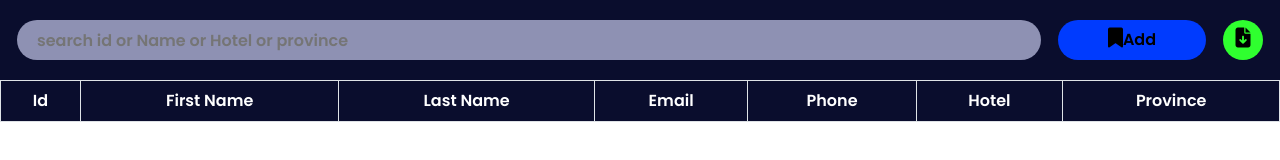
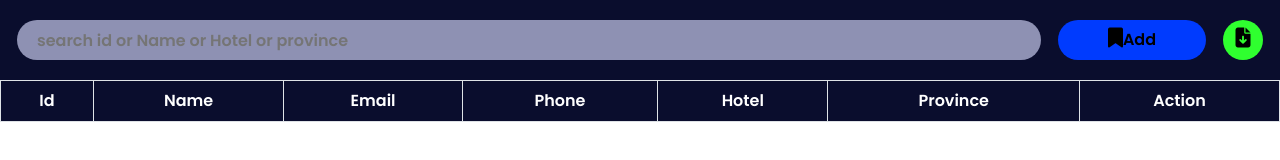
Before and after one commit to MihajaFi/App_Akory_Hotel, a plain HTML site: page Frontend/Admin/pages/staff.html in a window 1280 px wide. Drawn offline with nearby package versions, Linux system fonts and the light colour scheme; no server answers.

Commit message:
feat: update staff.html

```diff
--- a/Frontend/Admin/pages/staff.html
+++ b/Frontend/Admin/pages/staff.html
@@ -13,7 +13,6 @@
     <script src="https://unpkg.com/sweetalert/dist/sweetalert.min.js"></script>
     <script src="../assets/js/showAllStaff.js" defer></script>
     <script src="../assets/js/addStaff.js" defer></script>
-    <script src="../assets/js/deleteStaff.js" defer></script>
     <link rel="stylesheet" href="../../Admin/assets/css/staff.css">
     <title>Akory - Admin</title>
     <style>
@@ -76,14 +75,12 @@
         <thead>
             <tr>
                 <th scope="col">Id</th>
-                <th scope="col">First Name</th>
-                <th scope="col">Last Name</th>
+                <th scope="col">Name</th>
                 <th scope="col">Email</th>
                 <th scope="col">Phone</th>
                 <th scope="col">Hotel</th>
                 <th scope="col">Province</th>
-
-                <!-- <th scope="col" class="action">Action</th> -->
+                <th scope="col">Action</th>
             </tr>
         </thead><tbody id="table_body"></tbody>
     </table>
```
